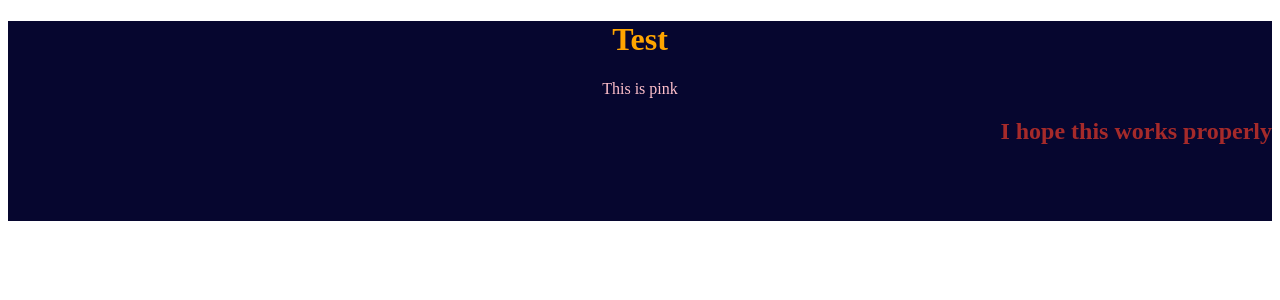
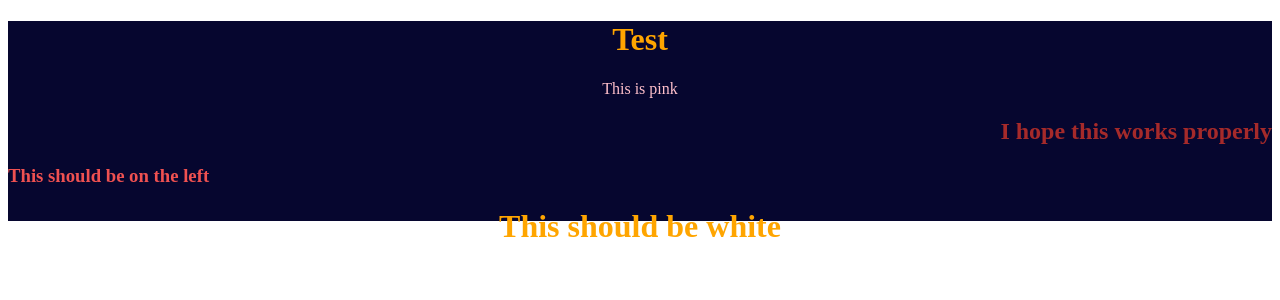
Before and after one commit to SHC-ASTRA/rover-Basestation-Frontend, a SvelteKit app: page / in a window 1280 px wide. Shown: the top 300 px of the page. Built offline with nearby package versions, Linux system fonts and the light colour scheme.

Commit message:
Cleaned up .css into app.html, show of style overrides

```diff
--- a/src/app.html
+++ b/src/app.html
@@ -10,3 +10,32 @@
 		<div style="display: contents">%sveltekit.body%</div>
 	</body>
 </html>
+<style>
+
+	:root {
+	--text-color: rgb(239, 81, 81);
+	--bgd: rgb(6,6,47);
+	}
+
+	div {
+		color: var(--text-color);
+		width: 100%;
+		height: 200px;
+		vertical-align: top;
+		background-color: var(--bgd);
+		text-align: center;
+	}
+
+	h1 {
+		color: orange;
+	}
+
+	p {
+		color: pink;
+	}
+
+	h2 {
+		text-align: right;
+		color: brown;
+	}
+</style>
--- a/src/routes/+page.svelte
+++ b/src/routes/+page.svelte
@@ -2,8 +2,13 @@
         <h1>Test</h1>
         <p>This is pink</p>
         <h2>I hope this works properly</h2>
+		<style>
+			h3
+			{
+				text-align: left;
+			}
+		</style>
+		<h3 color=rgb(0,255,0)>This should be on the left</h3>
+		<h1 color=rgb(255,255,255)>This should be white</h1>
+
 </div>
-
-<script>
-    import '../styles/global.css';
-</script>
--- a/src/styles/colors.css
+++ /dev/null
@@ -1,4 +0,0 @@
-:root {
-	--text-color: rgb(239, 81, 81);
-	--bgd: rgb(6,6,47);
-}
--- a/src/styles/global.css
+++ /dev/null
@@ -1,22 +0,0 @@
-@import 'colors.css';
-div {
-	color: var(--text-color);
-	width: 100%;
-	height: 200px;
-	vertical-align: top;
-	background-color: var(--bgd);
-	text-align: center;
-}
-
-h1 {
-	color: orange;
-}
-
-p {
-	color: pink;
-}
-
-h2 {
-	text-align: right;
-	color: brown;
-}
```
